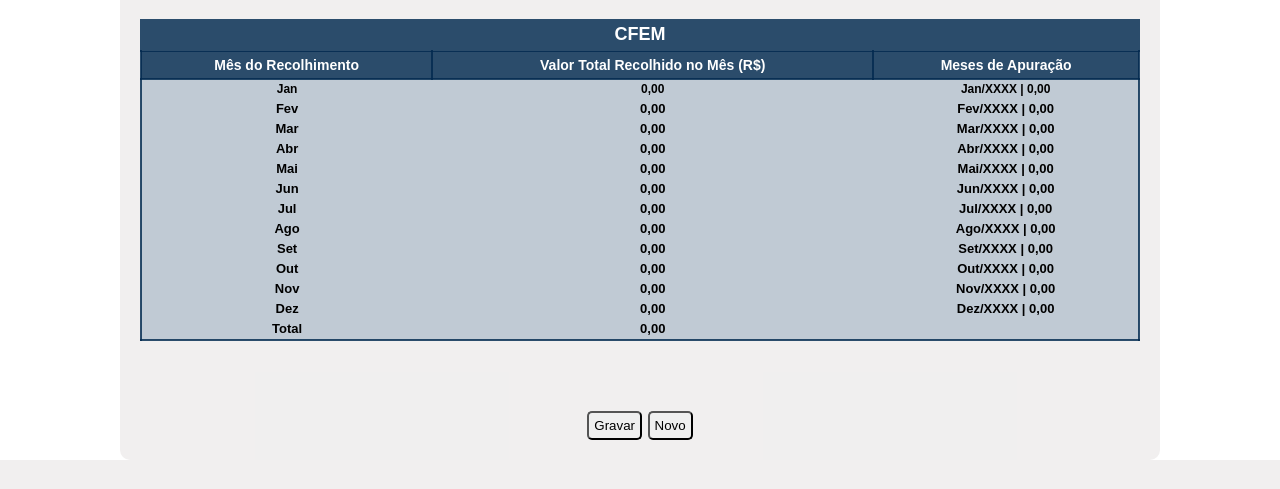
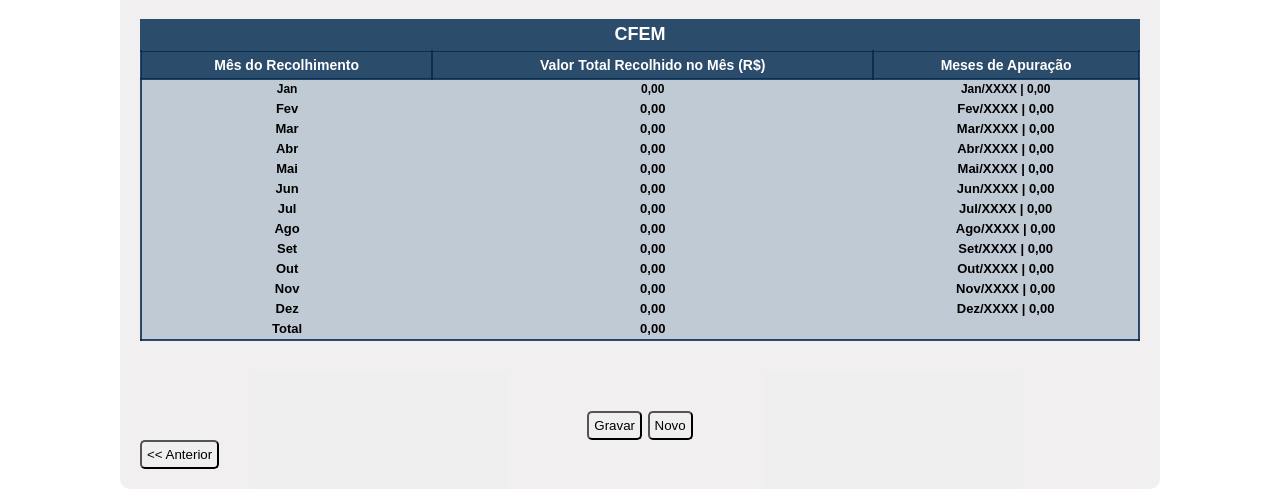
Before and after one commit to DevsDesesperados/ProjRAL, a Django app: template templates/CFEM-Prod-Bruta.html in a window 1280 px wide. Shown: the part 899-1388 px from the top of the page. Before the commit the page ends 1359 px from the top, so only its background shows below. Run offline with Django 3.2, Linux system fonts and the light colour scheme; the template is opened without the code that fills it, so the values that code supplies are empty.

Commit message:
atualização do template CFEM

```diff
--- a/templates/CFEM-Prod-Bruta.html
+++ b/templates/CFEM-Prod-Bruta.html
@@ -308,6 +308,9 @@
     <div class="button-submit" >
       <button type="submit" style=" padding: 5px 5px 5px; border-radius: 5px; border-color: #000;">Gravar</button>      <button type="submit" style=" padding: 5px 5px 5px; border-radius: 5px;  border-color: #000;">Novo</button>
     </div>
+        <div class="button-back">
+    <button type="button" style=" padding: 5px 5px 5px; border-radius: 5px; border-color: #000;"> << Anterior</button>
+    </div>
   </div>
   </body>
 </html>
```
